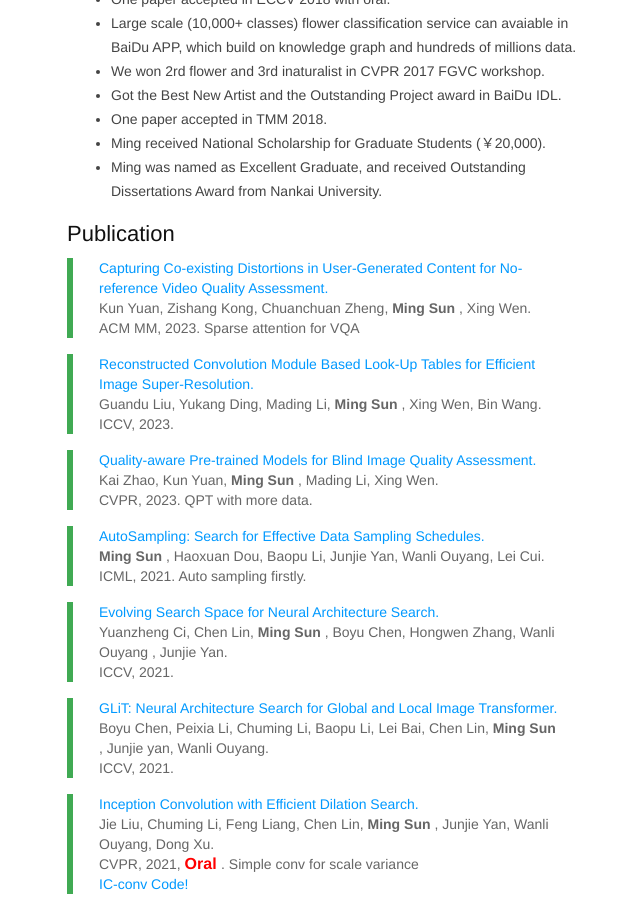
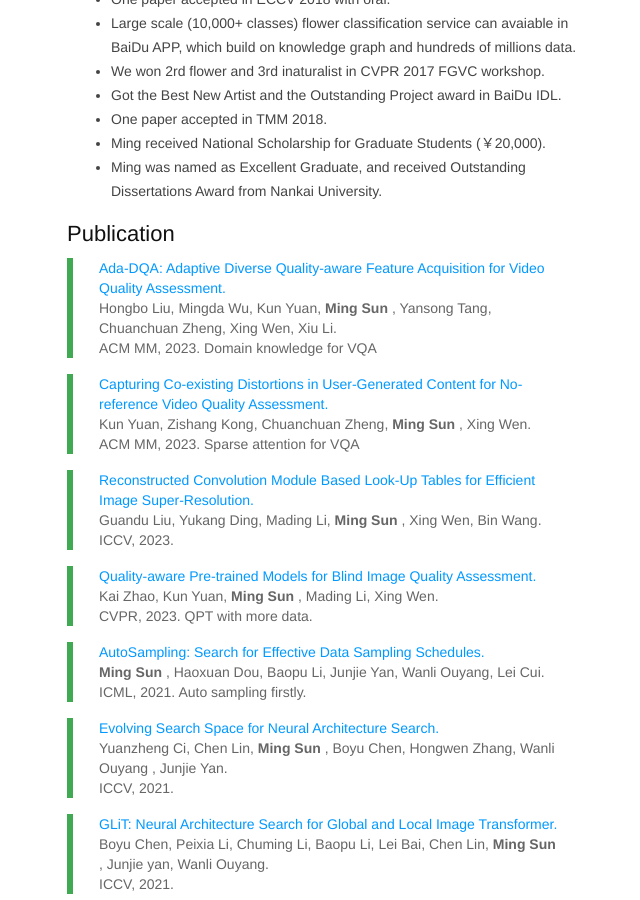
Before and after one commit to msunming/msunming.github.io, a Jekyll site: the page index.html, which Jekyll copies as it is, in a window 1280 px wide and 900 px high, scrolled down 1359 px. Shown: the whole window, without its empty margins (93-733 px from the left). Built offline with Jekyll 4.4.1, drawn with Linux system fonts in a browser that asks for light colours.

Commit message:
Update index.html

```diff
--- a/index.html
+++ b/index.html
@@ -496,6 +496,14 @@ pre .markdown .emphasis {
 		<!-- -->
 
 		<blockquote>
+			<p><a href="https://arxiv.org/pdf/2308.00729">
+			Ada-DQA: Adaptive Diverse Quality-aware Feature Acquisition for Video Quality Assessment.</a><br />
+			Hongbo Liu, Mingda Wu, Kun Yuan, <strong> Ming Sun </strong>, Yansong Tang, Chuanchuan Zheng, Xing Wen, Xiu Li. <br />
+			ACM MM, 2023.  Domain knowledge for VQA  <br /></p>
+		</blockquote>
+
+		<!-- -->
+		<blockquote>
 			<p><a href="https://arxiv.org/pdf/2307.16813">
 			Capturing Co-existing Distortions in User-Generated Content for No-reference Video Quality Assessment.</a><br />
 			Kun Yuan, Zishang Kong, Chuanchuan Zheng, <strong> Ming Sun </strong>, Xing Wen. <br />
```
